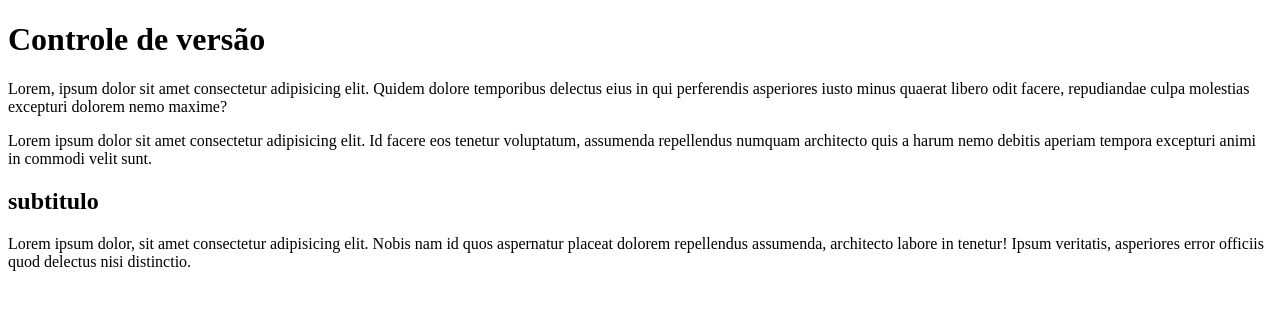
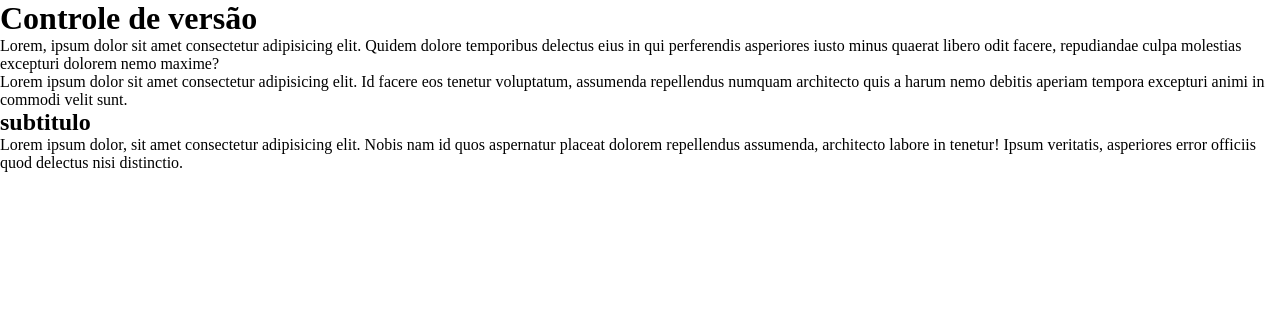
Before and after one commit to MaryChriss/1tdspx, a plain HTML site: page index.html in a window 1280 px wide. Drawn offline with Linux system fonts and the light colour scheme.

```diff
--- /dev/null
+++ b/css/style.css
@@ -0,0 +1,9 @@
+*{
+    box-sizing: border-box;
+    margin: 0;
+    padding: 0;
+}
+
+body {
+    font-family:: Arial, Helvetica, sans-serif;
+}
--- a/index.html
+++ b/index.html
@@ -4,6 +4,7 @@
     <meta charset="UTF-8">
     <meta name="viewport" content="width=device-width, initial-scale=1.0">
     <title>Controle De Versão</title>
+    <link rel="stylesheet" href="./css/style.css">
 </head>
 <body>
     <h1>Controle de versão</h1>
```
Also changed, not shown: login.html (added).
